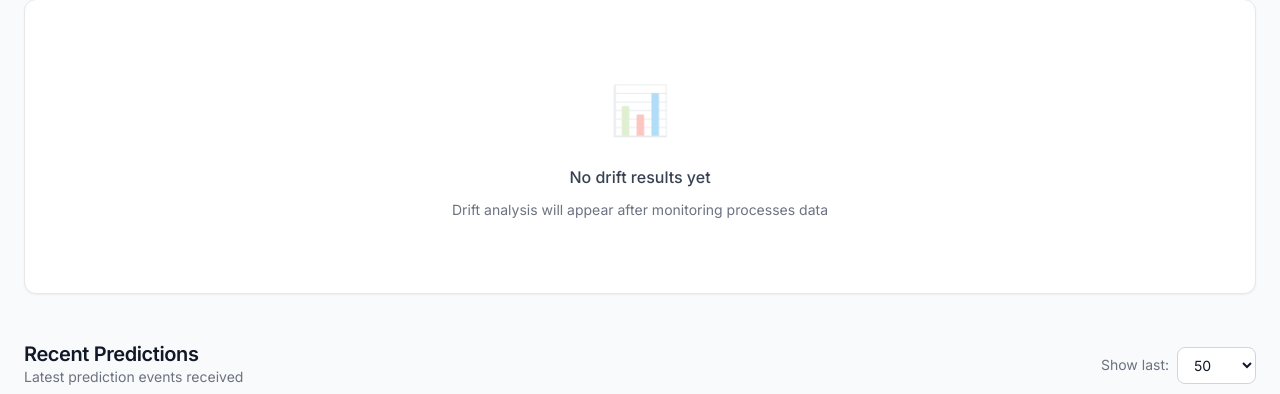
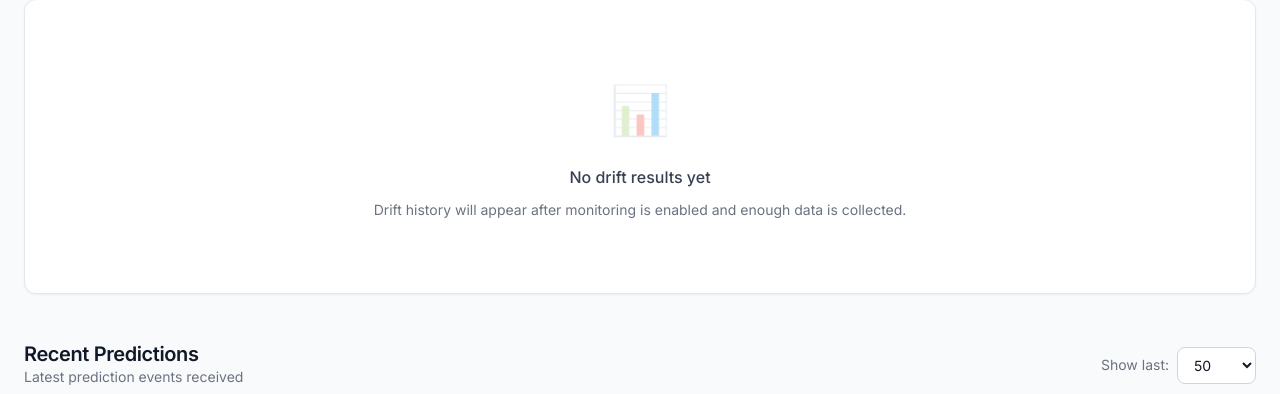
Before and after one commit to zahmedy/SentryML, a FastAPI app: template infra/apps/ui/templates/model_detail.html in a window 1280 px wide. Shown: the part 1135-1529 px from the top of the page. Run offline with FastAPI, Linux system fonts and the light colour scheme; the template is opened without the code that fills it, so the values that code supplies are empty.

Commit message:
update empty drift message

```diff
--- a/infra/apps/ui/templates/model_detail.html
+++ b/infra/apps/ui/templates/model_detail.html
@@ -188,7 +188,7 @@
     <div class="card-body" style="text-align: center; padding: 48px 24px; color: var(--color-gray-500);">
       <div style="font-size: 48px; margin-bottom: 16px; opacity: 0.3;">📊</div>
       <div style="font-size: 16px; font-weight: 500; color: var(--color-gray-700);">No drift results yet</div>
-      <div style="font-size: 14px; margin-top: 8px;">Drift analysis will appear after monitoring processes data</div>
+      <div style="font-size: 14px; margin-top: 8px;">Drift history will appear after monitoring is enabled and enough data is collected.</div>
     </div>
   </div>
 {% else %}
```
